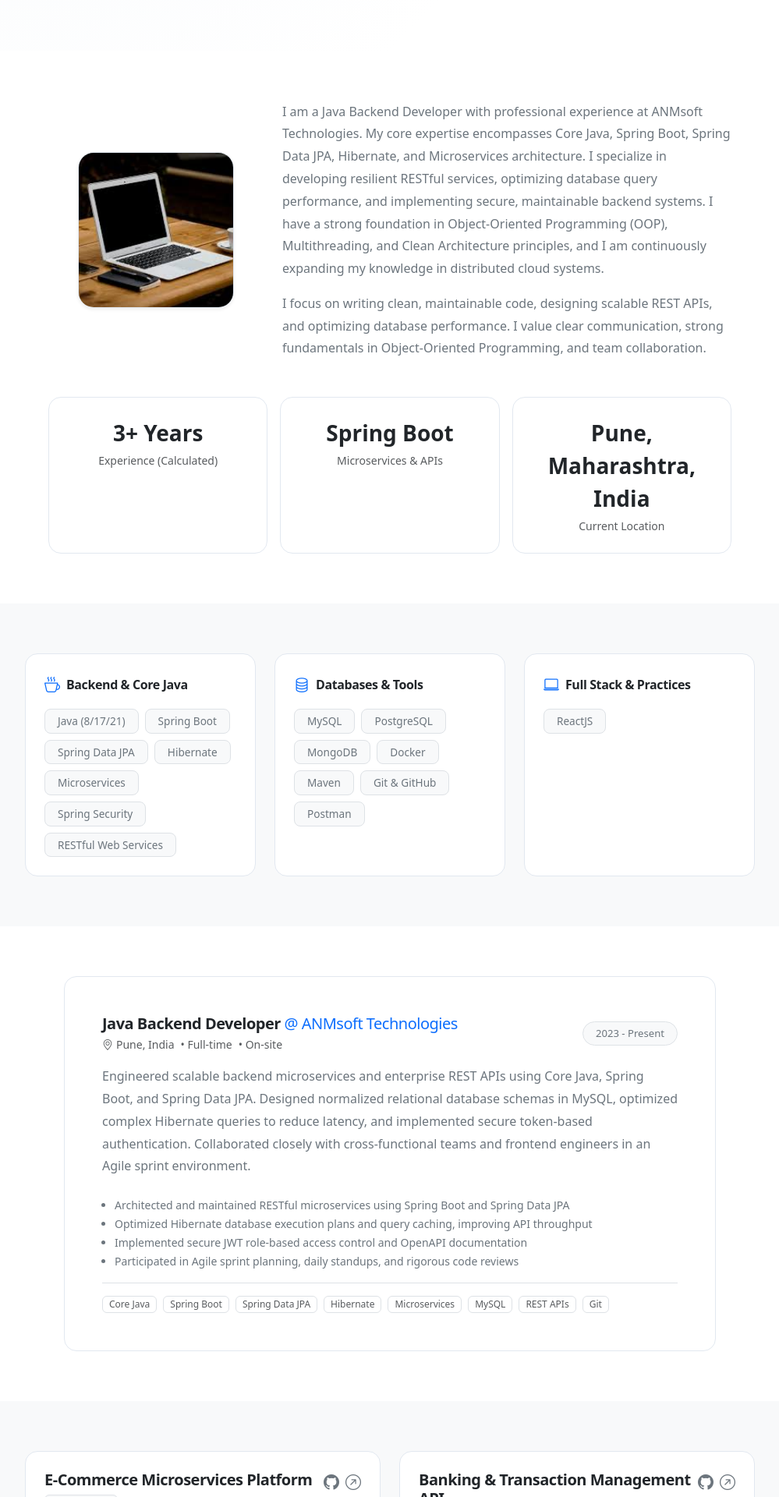
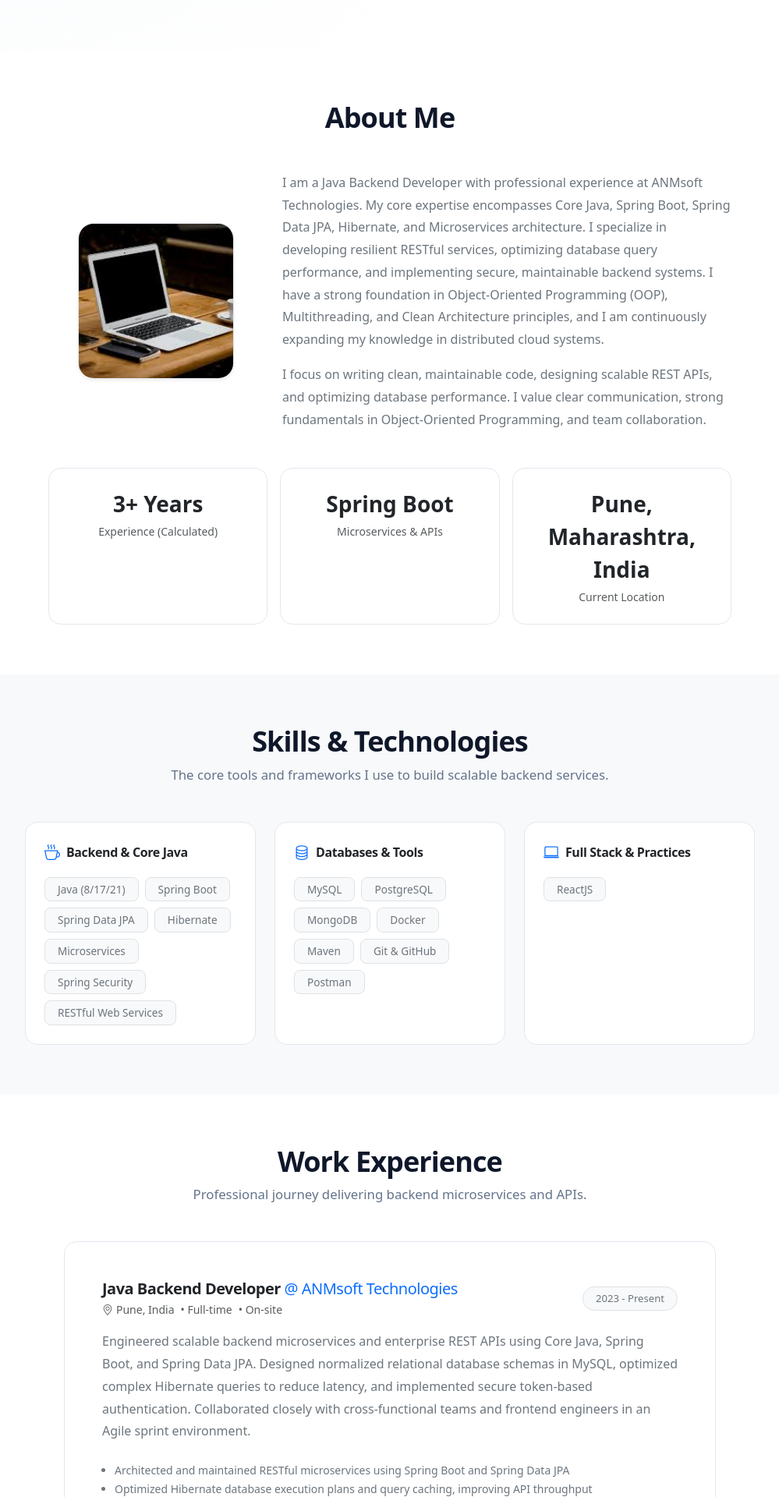
Before and after one commit to vitthalkhemnar/portfolio-react, a React (Create React App) app: page / in a window 1280 px wide. Shown: the part 660-2580 px from the top of the page at 78% size, without its empty margins (140-1139 px from the left). Built offline with nearby package versions, Linux system fonts and the light colour scheme.

Commit message:
Restore clean section headers and remove blue capsule badges

```diff
--- a/src/components/About.jsx
+++ b/src/components/About.jsx
@@ -9,6 +9,11 @@ const About = () => {
   return (
     <div className="py-5 px-3">
       <div className="container py-3" style={{ maxWidth: "900px" }}>
+        {/* Clean Section Header */}
+        <div className="text-center mb-5">
+          <h2 className="section-heading">About Me</h2>
+        </div>
+
         <div className="row g-4 align-items-center mb-5">
           <div className="col-12 col-md-4 text-center">
             <div
--- a/src/components/Contact.jsx
+++ b/src/components/Contact.jsx
@@ -6,6 +6,14 @@ const Contact = () => {
   return (
     <div className="py-5 px-3">
       <div className="container py-3" style={{ maxWidth: "800px" }}>
+        {/* Clean Section Header */}
+        <div className="text-center mb-5">
+          <h2 className="section-heading">Get In Touch</h2>
+          <p className="section-desc">
+            Feel free to reach out for career opportunities, consulting, or technical discussions.
+          </p>
+        </div>
+
         <div className="row g-4 mb-4">
           <div className="col-12 col-md-4">
             <a
--- a/src/components/Experience.jsx
+++ b/src/components/Experience.jsx
@@ -6,6 +6,14 @@ const Experience = () => {
   return (
     <div className="py-5 px-3">
       <div className="container py-3" style={{ maxWidth: "860px" }}>
+        {/* Clean Section Header */}
+        <div className="text-center mb-5">
+          <h2 className="section-heading">Work Experience</h2>
+          <p className="section-desc">
+            Professional journey delivering backend microservices and APIs.
+          </p>
+        </div>
+
         {companies.length === 0 ? (
           <div className="clean-card p-5 text-center text-muted">
             <p className="mb-0">No experience records found.</p>
--- a/src/components/Project.jsx
+++ b/src/components/Project.jsx
@@ -6,6 +6,14 @@ const Project = () => {
   return (
     <div className="py-5 px-3 bg-light">
       <div className="container py-3" style={{ maxWidth: "960px" }}>
+        {/* Clean Section Header */}
+        <div className="text-center mb-5">
+          <h2 className="section-heading">Featured Projects</h2>
+          <p className="section-desc">
+            A selection of backend systems and applications I've developed.
+          </p>
+        </div>
+
         {projects.length === 0 ? (
           <div className="clean-card p-5 text-center text-muted">
             <p className="mb-0">No projects added yet.</p>
--- a/src/components/Skills.jsx
+++ b/src/components/Skills.jsx
@@ -63,6 +63,14 @@ const Skills = () => {
   return (
     <div className="py-5 px-3 bg-light">
       <div className="container py-3" style={{ maxWidth: "960px" }}>
+        {/* Clean Section Header */}
+        <div className="text-center mb-5">
+          <h2 className="section-heading">Skills & Technologies</h2>
+          <p className="section-desc">
+            The core tools and frameworks I use to build scalable backend services.
+          </p>
+        </div>
+
         <div className="row g-4">
           {categories.map((cat, idx) => (
             <div key={idx} className="col-12 col-md-4">
--- a/src/index.css
+++ b/src/index.css
@@ -35,21 +35,6 @@ h1, h2, h3, h4, h5, h6 {
   color: var(--text-main);
   font-weight: 700;
   letter-spacing: -0.025em;
-}
-
-/* Subtle clean section tags */
-.section-badge {
-  display: inline-block;
-  font-size: 0.75rem;
-  font-weight: 600;
-  letter-spacing: 0.08em;
-  text-transform: uppercase;
-  color: var(--primary-accent);
-  background: #eff6ff;
-  border: 1px solid #dbeafe;
-  padding: 4px 12px;
-  border-radius: 9999px;
-  margin-bottom: 0.75rem;
 }
 
 .section-heading {
```
